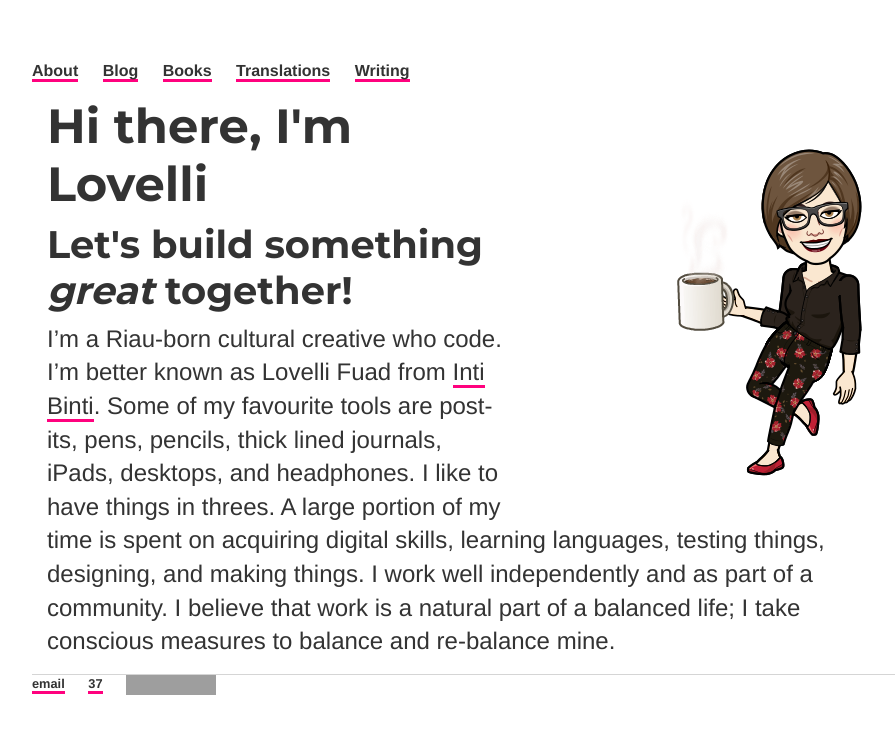
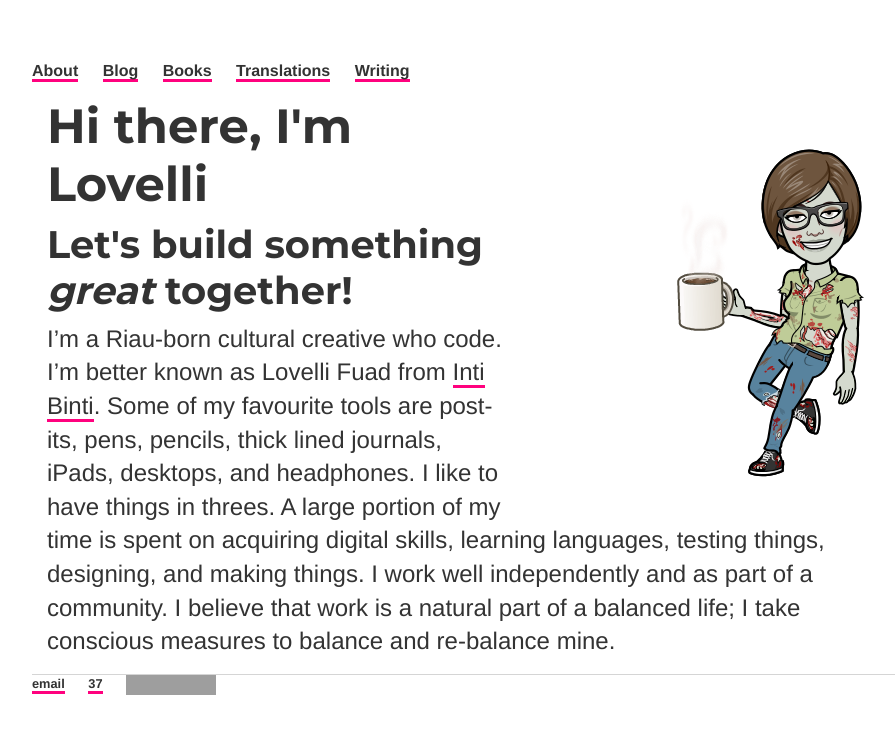
Before and after one commit to ariesti/ariesti.github.io, a Jekyll site: the page built from index.html, in a window 1280 px wide. Shown: the top 734 px of the page, without its empty margins (160-1055 px from the left). Built offline with Jekyll 4.4.1, drawn with Linux system fonts in a browser that asks for light colours; grey boxes are pictures that could not be loaded.

Commit message:
Update index.html

```diff
--- a/index.html
+++ b/index.html
@@ -5,7 +5,7 @@ tagline: I am known to those who need to know me
 description: Towards digital humanities
 ---
 <div class="blurb">
-	<img src="assets/2.png" alt="Flowers in Chania" style="float:right" />
+	<img src="assets/1-Halloween.png" alt="Flowers in Chania" style="float:right" />
 	<h1>Hi there, I'm Lovelli</h1>
 	<h3>Let's build something <i>great</i> together!</h3>
 	<p>I’m a Riau-born cultural creative who code.
```
